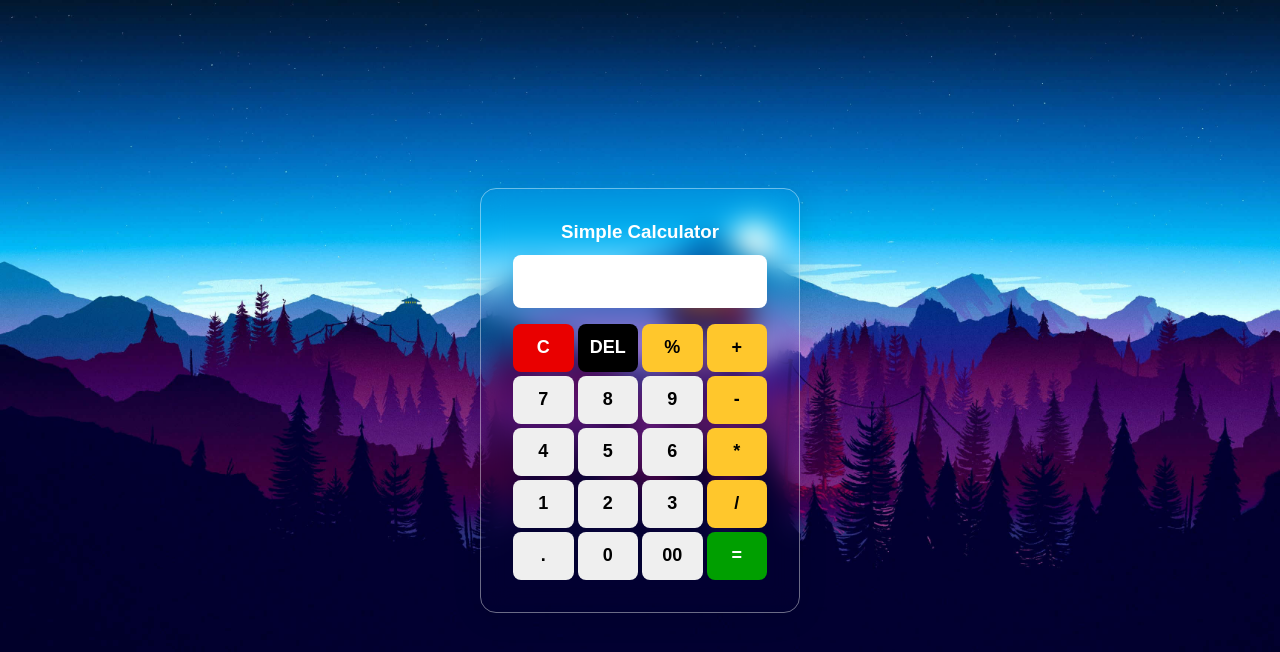
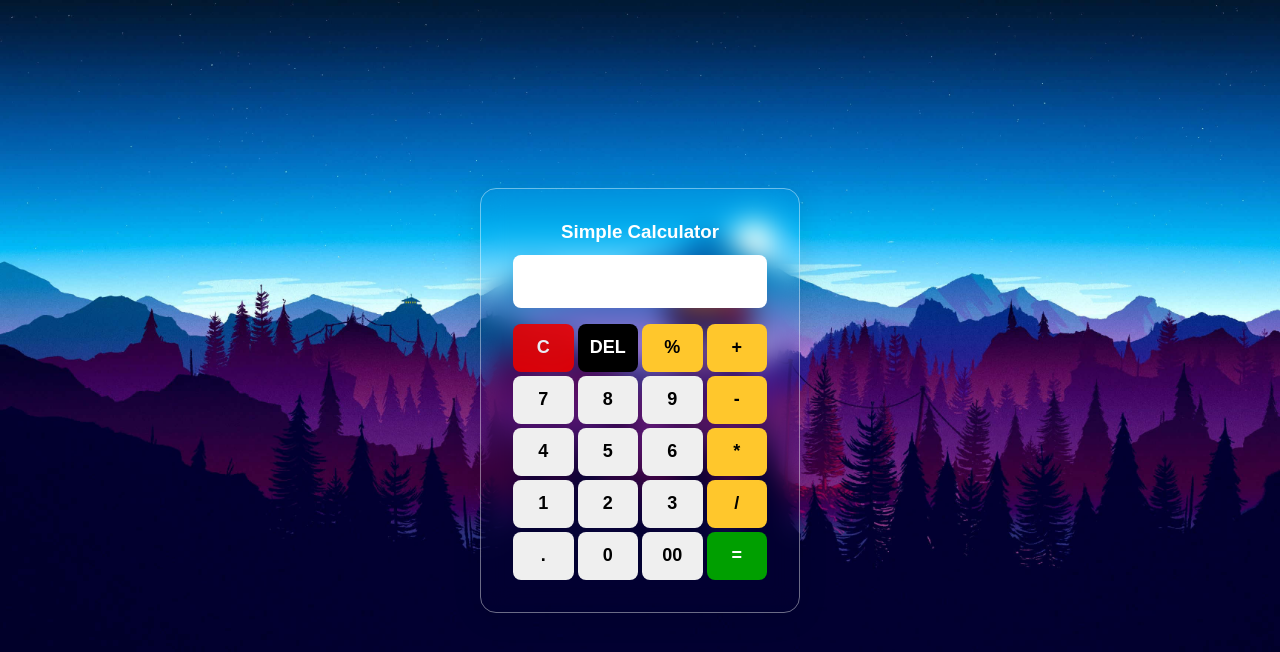
Before and after one commit to jayanthct/Calulator-Using-HTML-CSS, a plain HTML site: page index.html in a window 1280 px wide. In both pictures the pointer is over the button "clear". Drawn offline with Linux system fonts and the light colour scheme.

Commit message:
Update style.css

```diff
--- a/style.css
+++ b/style.css
@@ -68,6 +68,11 @@ h3 {
     transition: 1ms ease-in-out 1ms;
 }
 
+button:hover {
+    cursor: pointer;
+    opacity: 0.9;
+}
+
 button:active {
     transform: scale(0.95);
 }
```
